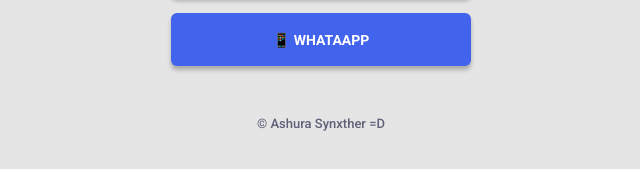
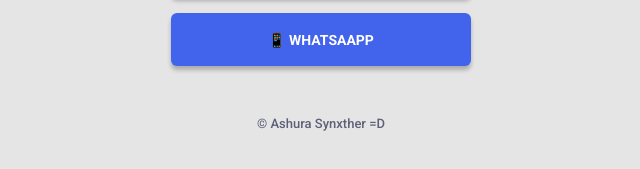
Before and after one commit to synxther/linktree-clone, a plain HTML site: page index.html in a window 1280 px wide. Shown: the part 497-666 px from the top of the page, 319-959 px from the left. Drawn offline with Linux system fonts and the light colour scheme.

Commit message:
linktree clone 2/3 conclued

```diff
--- a/index.html
+++ b/index.html
@@ -50,7 +50,7 @@
             > 💻 Twitter</a
           >
         </li>
-        <li><a href="https://wa.me/558898213313" target="_blank">📱 WhatAapp </a></li>
+        <li><a href="https://wa.me/558898213313" target="_blank">📱 WhatsAapp </a></li>
       </ul>
 
       <footer>
```
